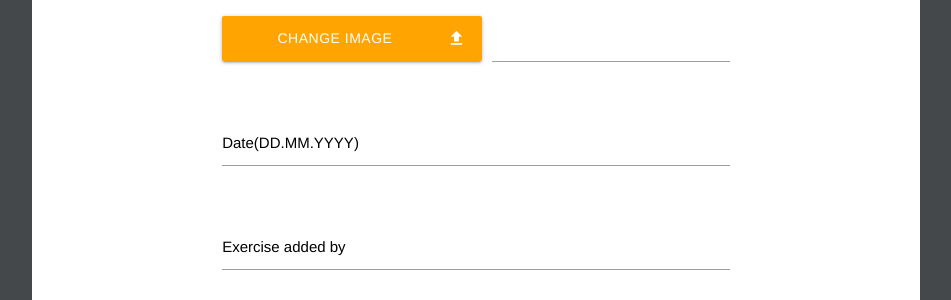
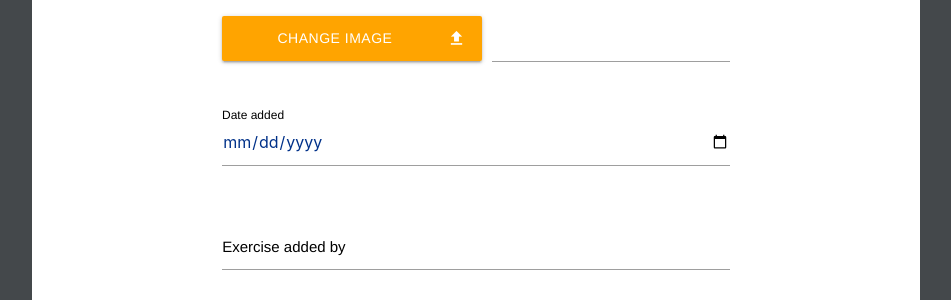
Before and after one commit to ivarsaris/PoolDrillz-MS2, a Flask app: template templates/editexercise.html in a window 1280 px wide. Shown: the part 1030-1330 px from the top of the page, without its empty margins (164-1115 px from the left). Run offline with Flask 2, Linux system fonts and the light colour scheme; the template is opened without the code that fills it, so the values that code supplies are empty; some libraries are stand-ins or nearby versions.

Commit message:
changed date from text to date picker

```diff
--- a/templates/editexercise.html
+++ b/templates/editexercise.html
@@ -129,12 +129,17 @@
 						</div>
                     </div>
 					<div class="row">
+                        <div class="col-12 input-field">
+                            <input type="date" id="date_added" name="date_added" class="validate" value="{{exercise.date_added}}">
+                            <label for="date_added">Date added</label>
+                        </div>
 						<!-- date added as string notation. In stats page, this number is taken. The highest number is the most
-                        recently added exercise. -->
+                        recently added exercise.
 						<div class="col-12 input-field">
 							<input id="date_added" name="date_added" type="text" class="validate" value="{{exercise.date_added}}">
 							<label for="date_added">Date(DD.MM.YYYY)</label>
 						</div>
+                        -->
 					</div>
 					<div class="row">
 						<div class="col-12 input-field">
```
Also changed, not shown: templates/add.html (+6 -2 lines).
